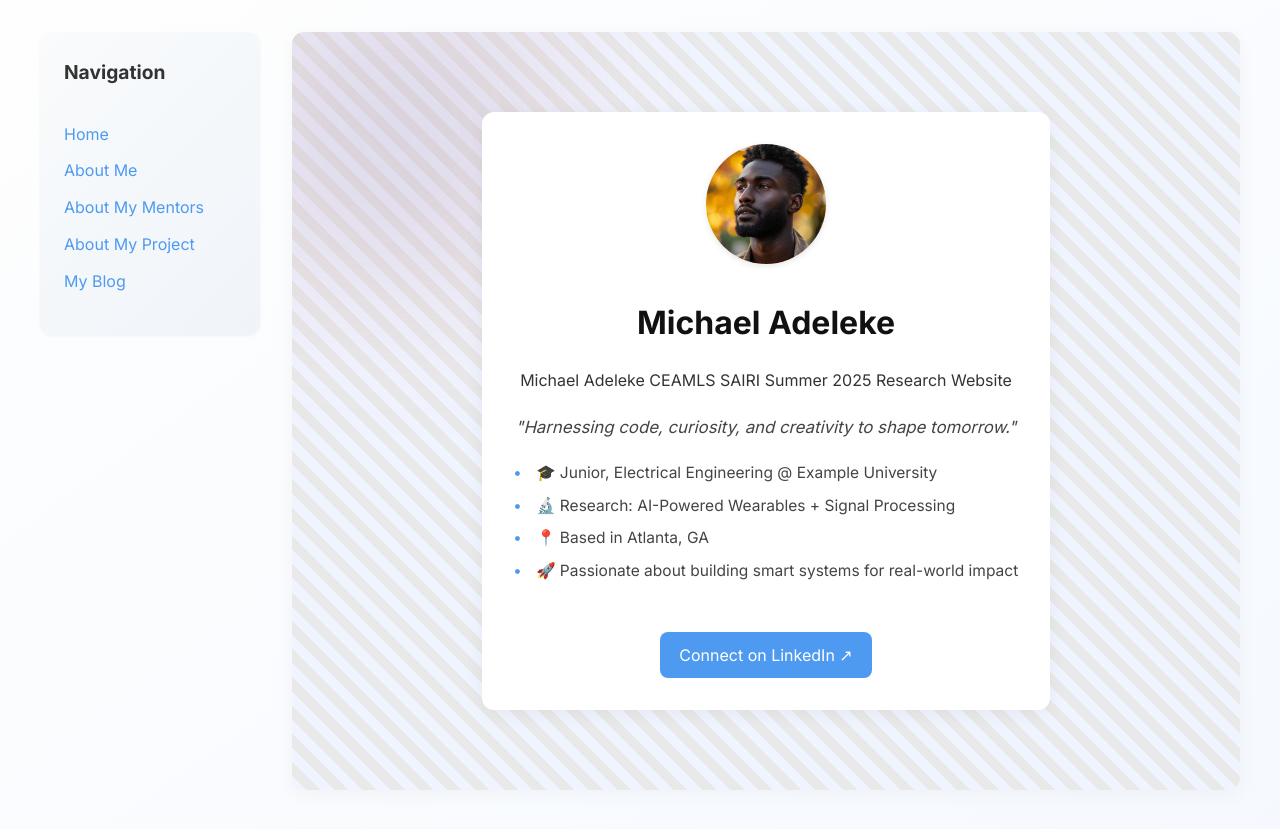
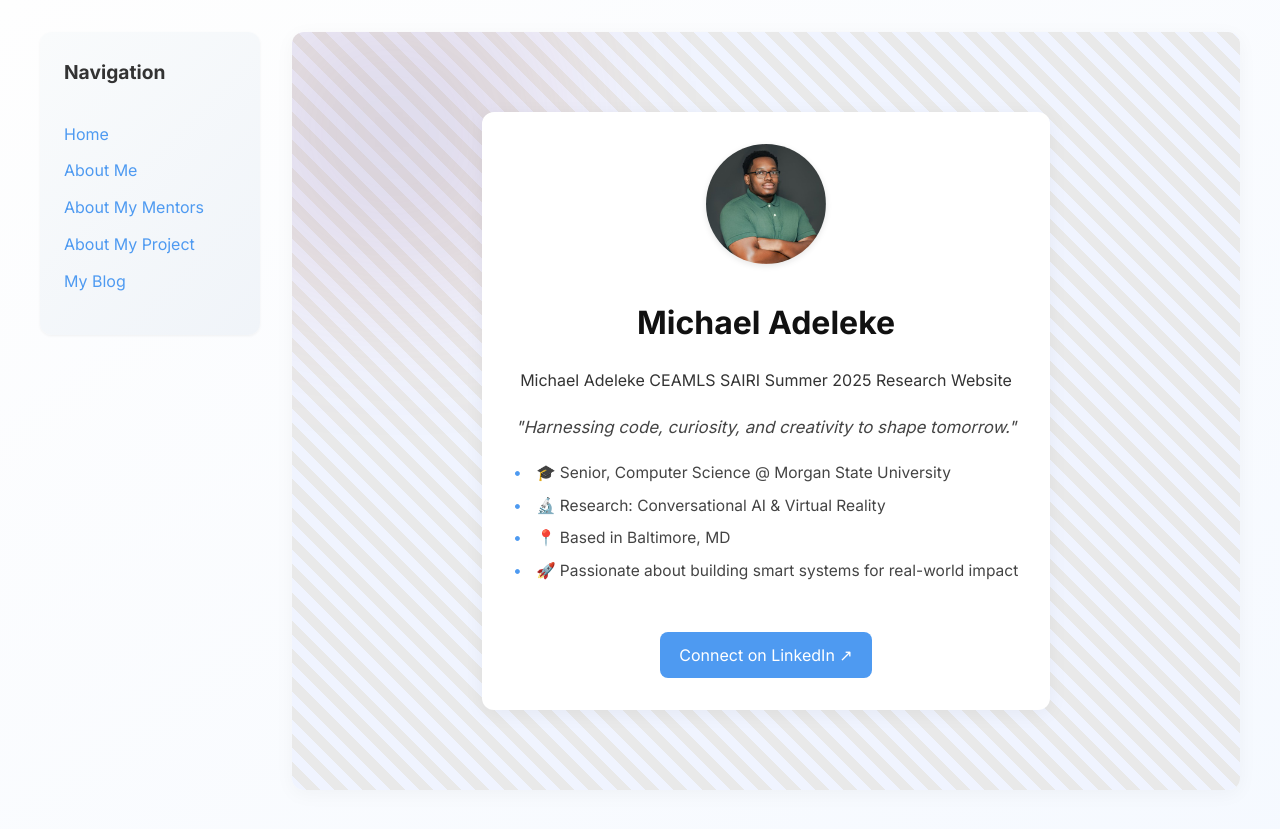
Before and after one commit to michaelladeleke/michaelladeleke.github.io, a Jekyll site: the page built from index.md, in a window 1280 px wide. Shown: the top 829 px of the page. Built offline with Jekyll 4.4.1, drawn with Linux system fonts in a browser that asks for light colours.

Commit message:
Update index.md

```diff
--- a/index.md
+++ b/index.md
@@ -6,11 +6,11 @@ description: Michael Adeleke CEAMLS SAIRI Summer 2025 Research Website
 motto: "Harnessing code, curiosity, and creativity to shape tomorrow."
 
 quick_facts:
-  - "🎓 Junior, Electrical Engineering @ Example University"
-  - "🔬 Research: AI-Powered Wearables + Signal Processing"
-  - "📍 Based in Atlanta, GA"
+  - "🎓 Senior, Computer Science @ Morgan State University"
+  - "🔬 Research: Conversational AI & Virtual Reality"
+  - "📍 Based in Baltimore, MD"
   - "🚀 Passionate about building smart systems for real-world impact"
 
-linkedin: https://www.linkedin.com/in/taquavian-johnson/
-image: /assets/images/me.jpg
+linkedin: https://www.linkedin.com/in/michael-adeleke-4a1228217/
+image: assets/images/1742146346443.jpeg
 ---
```
